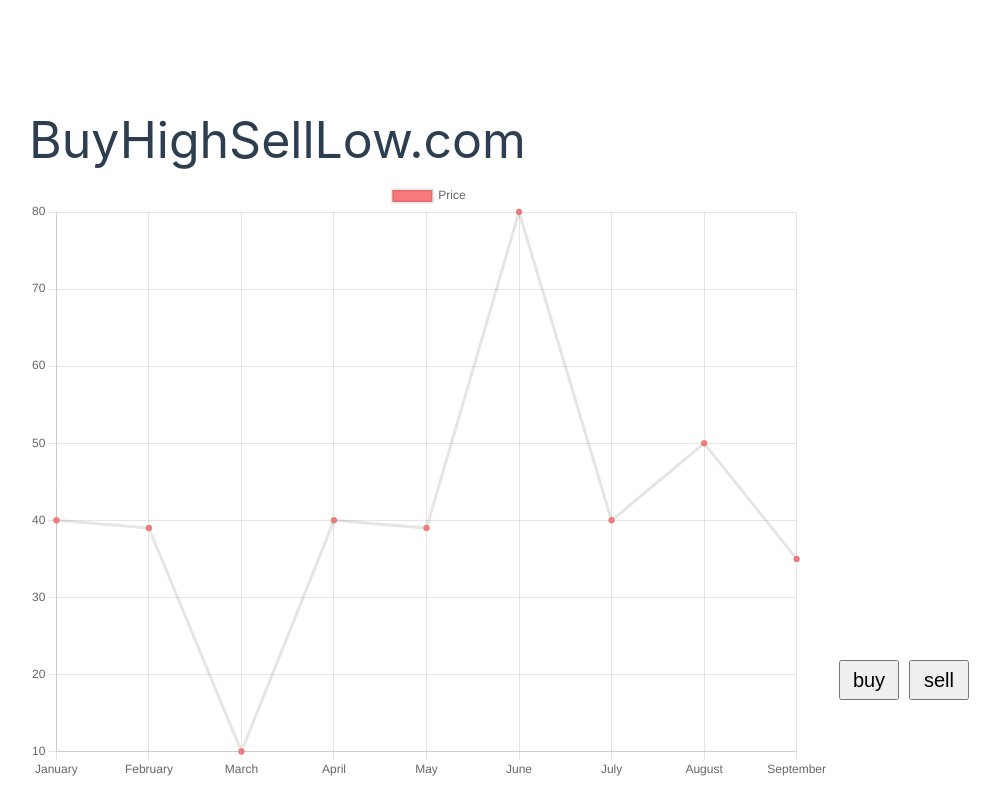
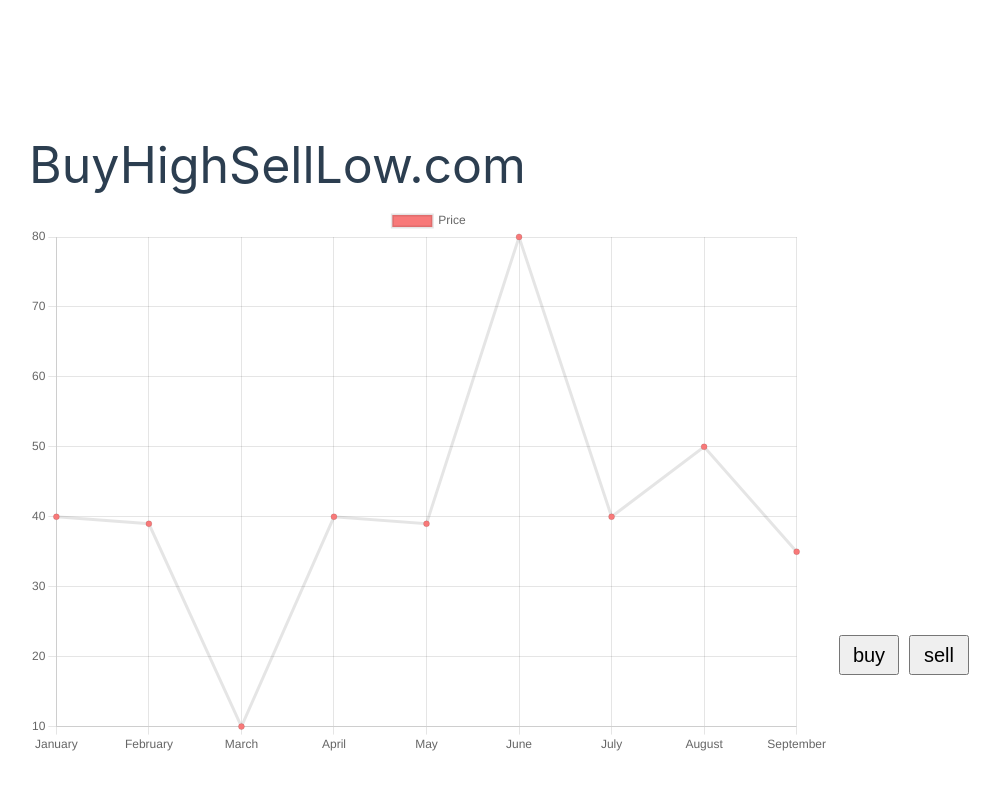
Before and after one commit to oscols/DD2482-Demo, a Vue app: page / in a window 1280 px wide. Shown: the whole page, without its empty margins (3-1003 px from the left). Built offline with nearby package versions, Linux system fonts and the light colour scheme.

Commit message:
Less wide

```diff
--- a/src/App.vue
+++ b/src/App.vue
@@ -88,7 +88,7 @@
 <style scoped>
   .chart {
     position: relative;
-    height: 600px;
+    height: 550px;
     width: 800px;
   }
   .button {
```
